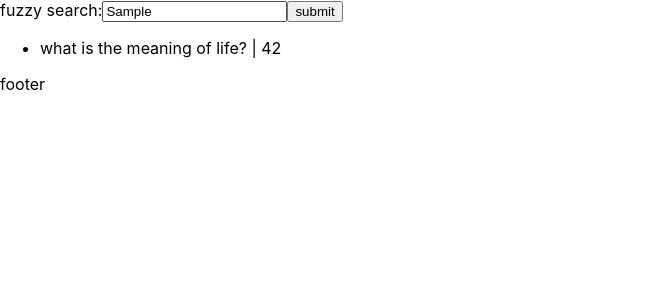
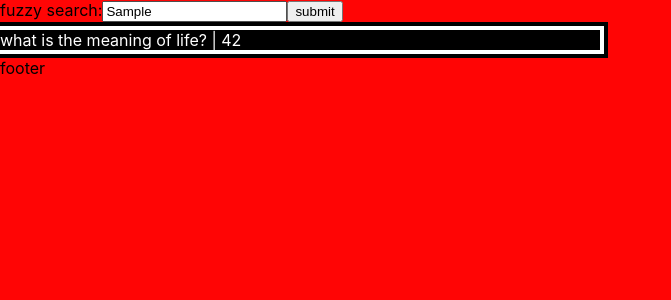
Before and after one commit to dlcoffee/persona-5aq, a Next.js app: page / in a window 1280 px wide. Both pictures are taken after typing "Sample" into the empty fields and a click on the input "submit". Shown: the top 300 px of the page, without its empty margins (0-671 px from the left). Built offline with nearby package versions, Linux system fonts and the light colour scheme.

Commit message:
first pass at colors

```diff
--- /dev/null
+++ b/components/Result.js
@@ -0,0 +1,9 @@
+import styles from './Result.module.css'
+
+export default function Result({ question, answer }) {
+  return (
+    <li className={styles.listItem}>
+      {question} | {answer}
+    </li>
+  )
+}
--- /dev/null
+++ b/components/Result.module.css
@@ -0,0 +1,10 @@
+.listItem {
+  list-style: none;
+  background-color: black;
+  /* border: 5px solid white;
+  outline: 5px solid black; */
+  max-width: 600px;
+  color: white;
+  margin: 8px 0;
+  box-shadow: 0 0 0 4px white, 0 0 0 8px black;
+}
--- a/pages/index.js
+++ b/pages/index.js
@@ -1,5 +1,7 @@
 import Head from 'next/head'
 import { useState } from 'react'
+
+import Result from '../components/Result'
 
 export default function Index() {
   const [search, setSearch] = useState('')
@@ -47,11 +49,13 @@ export default function Index() {
 
         <div>
           {results.length > 0 && (
-            <ul>
+            <ul style={{ margin: 0, padding: 0 }}>
               {results.map((result, index) => (
-                <li key={index}>
-                  {result.question} | {result.answer}
-                </li>
+                <Result
+                  key={index}
+                  question={result.question}
+                  answer={result.answer}
+                />
               ))}
             </ul>
           )}
--- a/styles/globals.css
+++ b/styles/globals.css
@@ -4,6 +4,7 @@ body {
   margin: 0;
   font-family: -apple-system, BlinkMacSystemFont, Segoe UI, Roboto, Oxygen,
     Ubuntu, Cantarell, Fira Sans, Droid Sans, Helvetica Neue, sans-serif;
+  background-color: #ff0505;
 }
 
 a {
```
